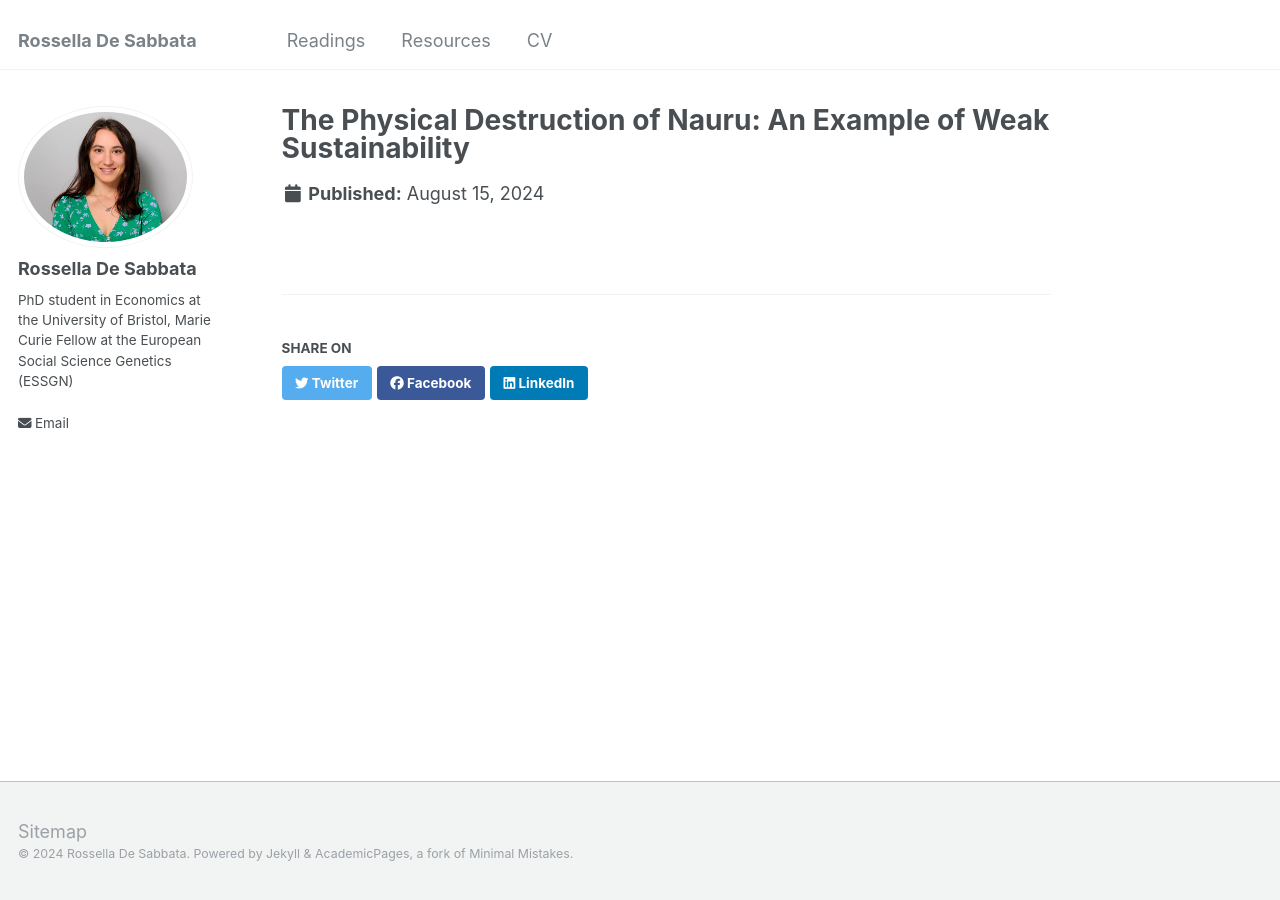
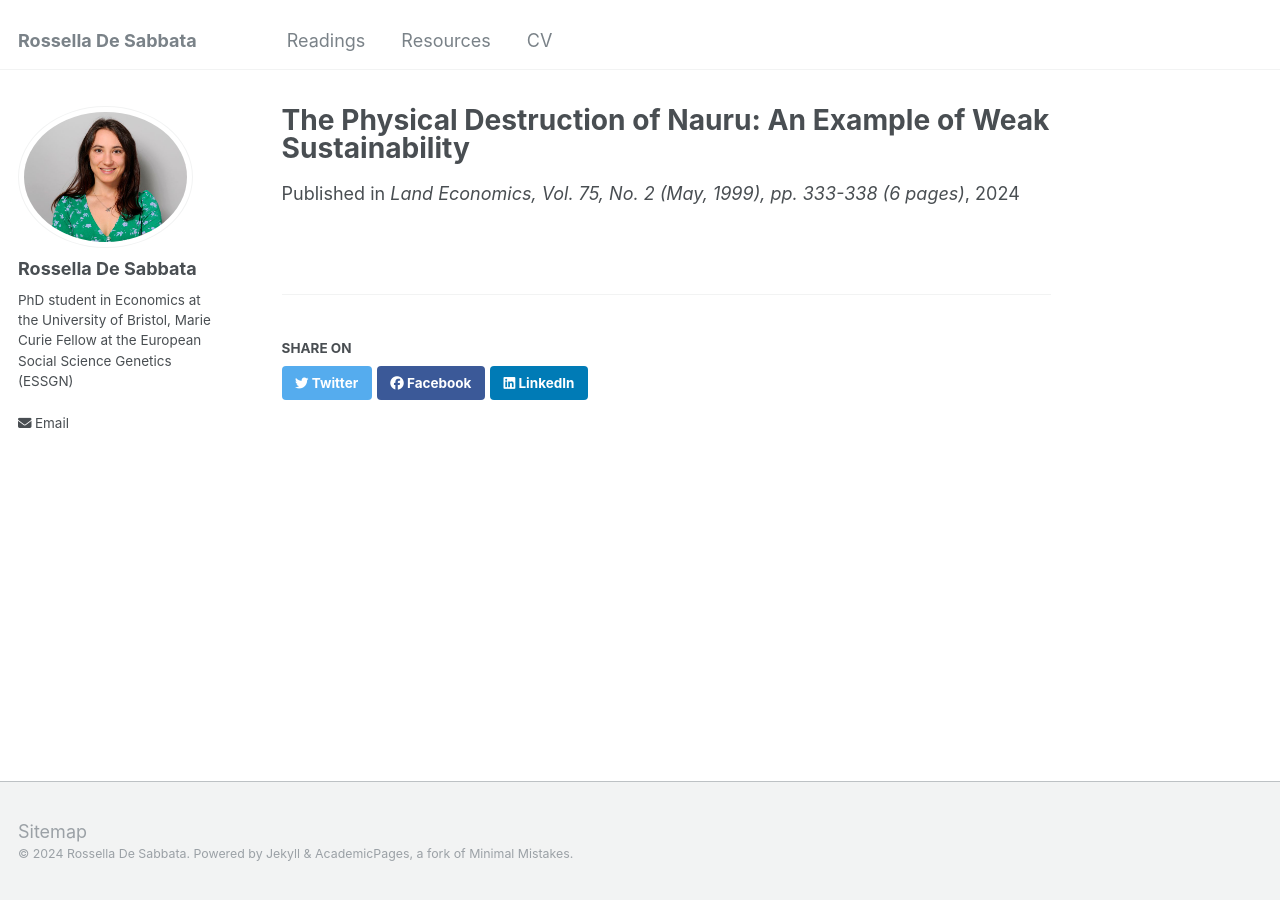
Before and after one commit to rosselladesabbata/rosselladesabbata.github.io, a Jekyll site: the page built from _readings/readings.md, in a window 1280 px wide. Built offline with Jekyll 4.4.1, drawn with Linux system fonts in a browser that asks for light colours; part of the change alters nothing that is shown.

Commit message:
Update readings.md

```diff
--- a/_readings/readings.md
+++ b/_readings/readings.md
@@ -2,6 +2,6 @@
 title: "The Physical Destruction of Nauru: An Example of Weak Sustainability"
 collection: readings
 permalink: https://www-jstor-org.bris.idm.oclc.org/stable/3147015?seq=1
-author: "John M. Gowdy, Carl N. McDaniel"
-publisher: "Land Economics, Vol. 75, No. 2 (May, 1999), pp. 333-338 (6 pages)"
+type: "John M. Gowdy, Carl N. McDaniel"
+venue: "Land Economics, Vol. 75, No. 2 (May, 1999), pp. 333-338 (6 pages)"
 ---
```
